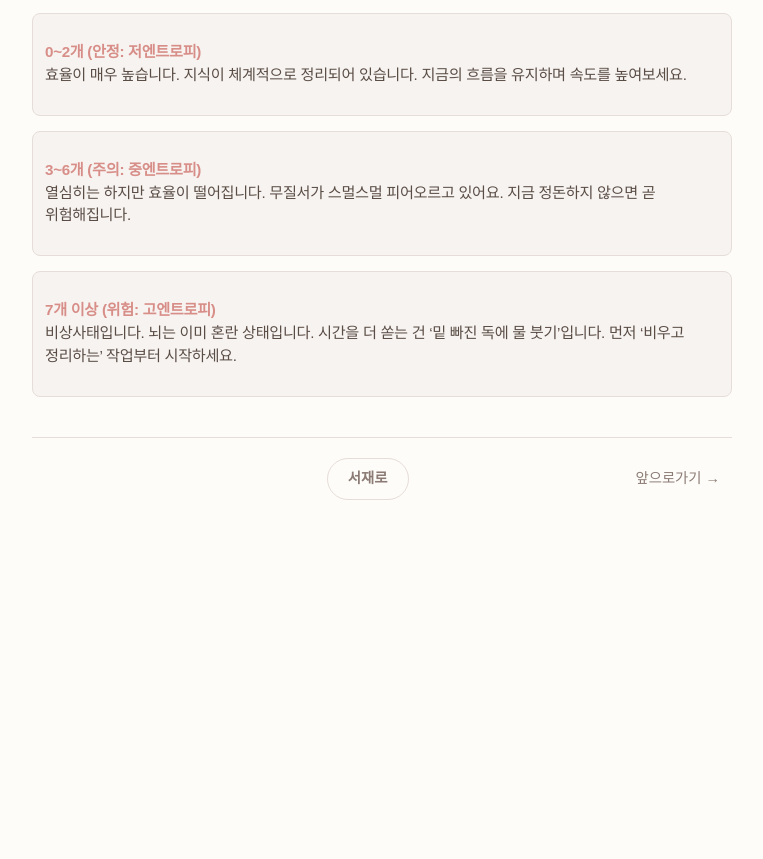
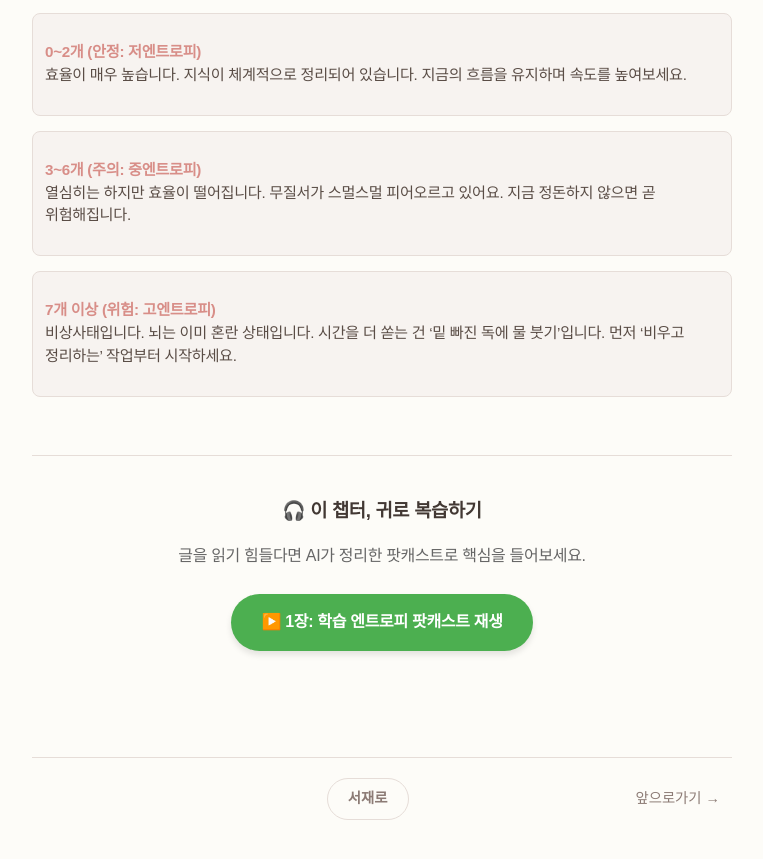
Before and after one commit to somath-edu/somath-edu.github.io, a Jekyll site: the page built from library/entropy-ch1.md, in a window 1280 px wide and 900 px high, scrolled down 2992 px. Shown: the top 859 px of the window, without its empty margins (258-1021 px from the left). Built offline with Jekyll 4.4.1, drawn with Linux system fonts in a browser that asks for light colours; some web fonts are replaced; before the commit the page ends 3572 px from its top, so only the background shows below that.

Commit message:
Add audio review section with podcast link
Added a section for audio review of the chapter with a link to a podcast.

```diff
--- a/library/entropy-ch1.md
+++ b/library/entropy-ch1.md
@@ -94,3 +94,18 @@ next_link: /entropy-ch2.html
 
 > **7개 이상 (위험: 고엔트로피)**<br>
 > 비상사태입니다. 뇌는 이미 혼란 상태입니다. 시간을 더 쏟는 건 '밑 빠진 독에 물 붓기'입니다. 먼저 '비우고 정리하는' 작업부터 시작하세요.
+
+<br>
+<hr>
+
+<div style="width: 100%; text-align: center; margin-top: 40px; margin-bottom: 40px;">
+  <h3 style="margin-bottom: 15px;">🎧 이 챕터, 귀로 복습하기</h3>
+  <p style="color: #666; margin-bottom: 25px;">글을 읽기 힘들다면 AI가 정리한 팟캐스트로 핵심을 들어보세요.</p>
+
+  <a href="https://notebooklm.google.com/notebook/fa34e94d-3e0b-42f0-b0be-d24bf27dfe2a?artifactId=86ad2c07-f5ad-4bb3-a19e-aeb8a89b0376"
+     target="_blank"
+     style="background-color: #4CAF50; color: white; padding: 15px 30px; text-align: center; text-decoration: none; display: inline-block; font-size: 16px; font-weight: bold; border-radius: 50px; box-shadow: 0 4px 6px rgba(0,0,0,0.1);">
+    ▶️ 1장: 학습 엔트로피 팟캐스트 재생
+  </a>
+</div>
+<br>
```
